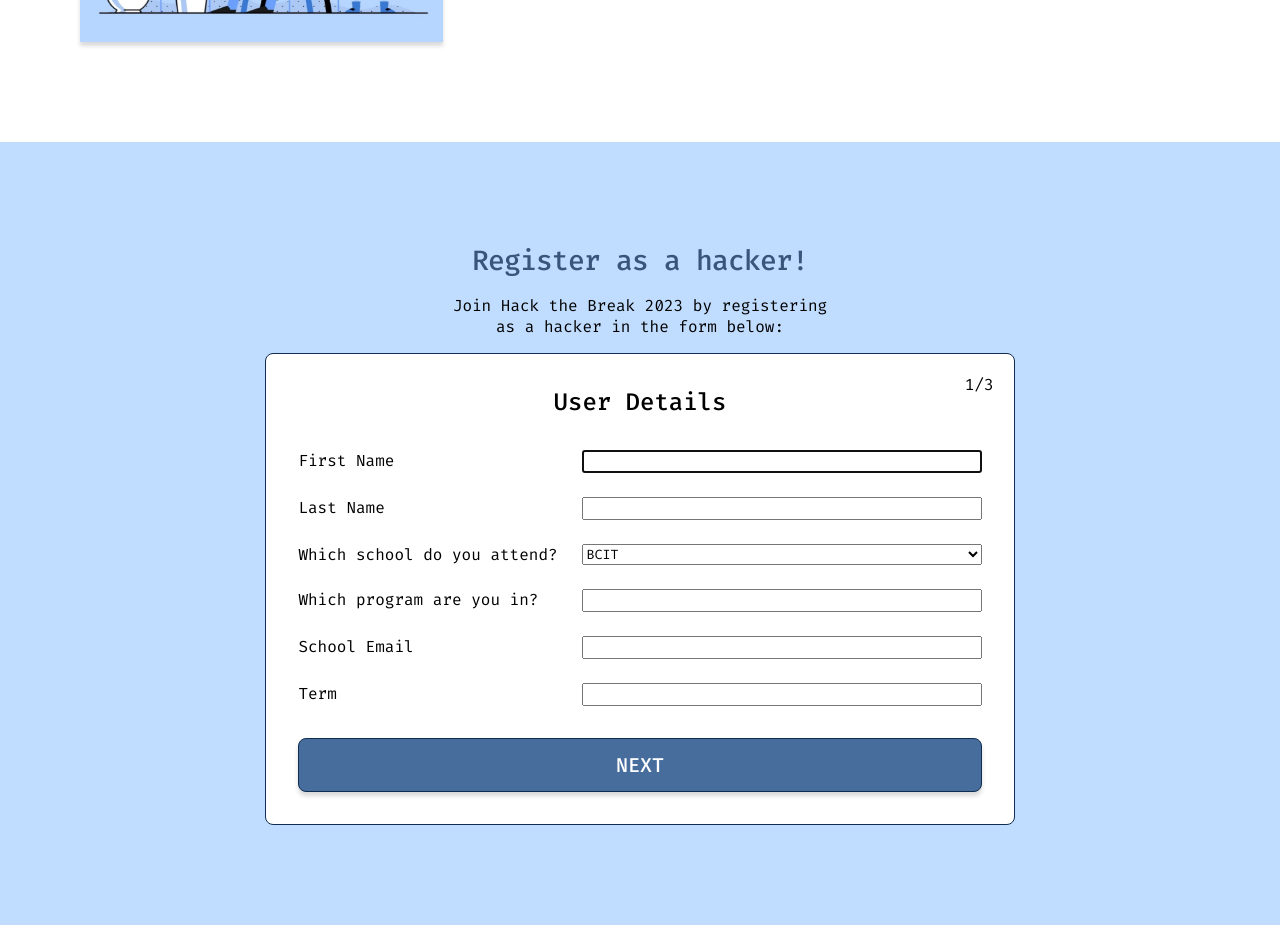
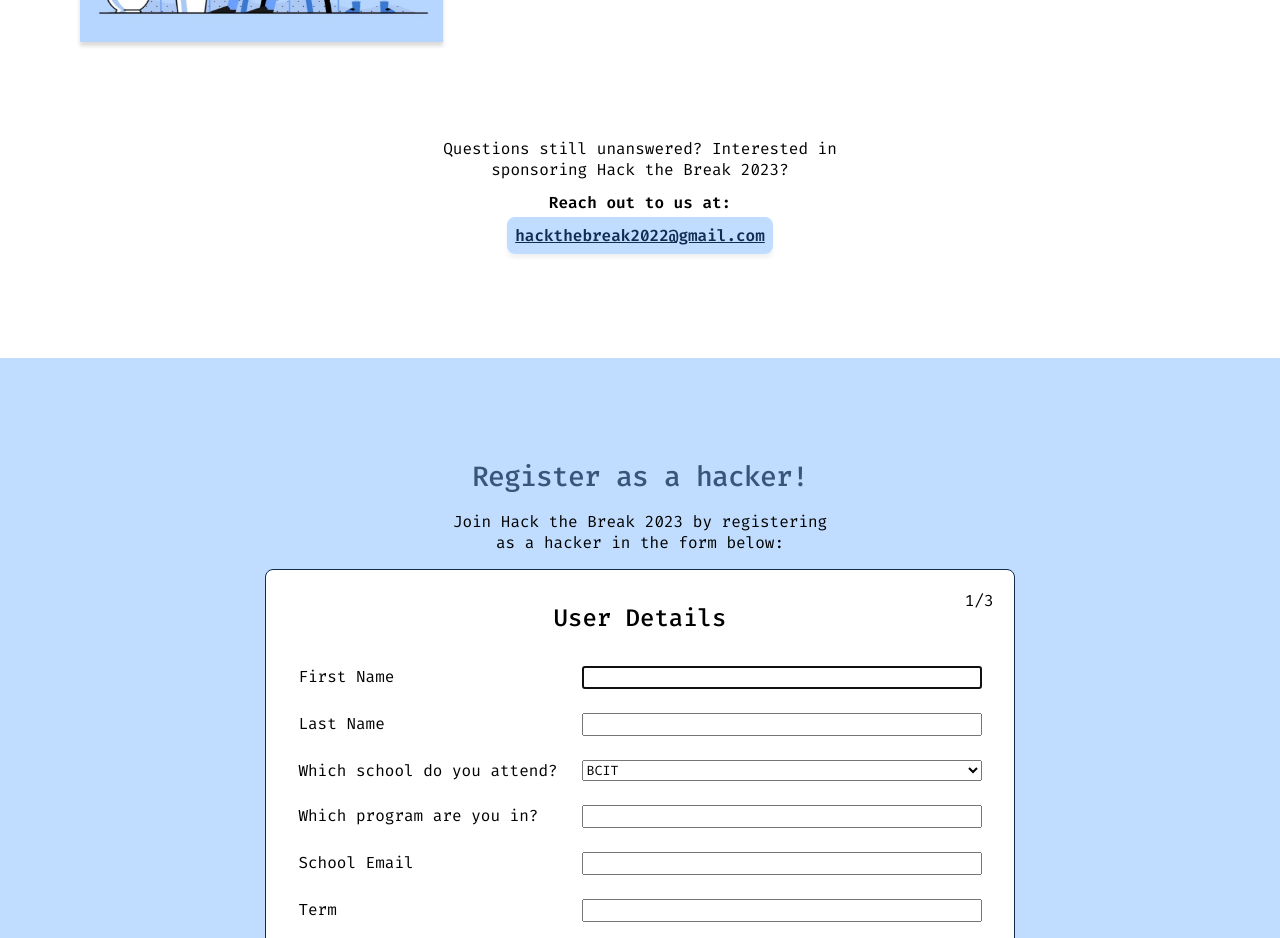
Before and after one commit to jmc37/HackTheBreak, a React (Vite) app: page / in a window 1280 px wide. Shown: the part 4040-4978 px from the top of the page. Built offline with nearby package versions, Linux system fonts and the light colour scheme; a web font is replaced by a local one.

Commit message:
Add email contact to FAQ section

```diff
--- a/src/sections/FAQ.tsx
+++ b/src/sections/FAQ.tsx
@@ -188,6 +188,11 @@
                         </Accordion>
                     </div>
                 </div>
+                <div className={styles.htbContact}>
+                    <p>Questions still unanswered? Interested in sponsoring Hack the Break 2023?</p>
+                    <p><span className={styles.reachOut}>Reach out to us at:</span></p>
+                    <p><a className={styles.htbEmail} href="mailto:hackthebreak2022@gmail.com">hackthebreak2022@gmail.com</a></p>
+                </div>
             </div>
         </section>
     );
--- a/src/styles/FAQ.module.css
+++ b/src/styles/FAQ.module.css
@@ -19,6 +19,31 @@
     border-bottom: 0;
 }
 
+.htbContact {
+    text-align: center;
+    max-width: 25rem;
+    margin: 4rem auto 0;
+}
+
+.htbContact p {
+    margin: 0.75rem auto;
+}
+
+.htbEmail {
+    font-weight: 700;
+    text-decoration: underline;
+    color: var(--secondary-blue);
+    background-color: var(--bg-blue);
+    padding: 0.5rem;
+    border-radius: 0.5rem;
+    box-shadow: 0px 0.25rem 0.25rem rgba(0, 0, 0, 0.06);
+}
+
+.reachOut {
+    font-weight: 700;
+    margin: 1rem 0;
+}
+
 @media (min-width: 768px) {
 
     .faqContainer {
@@ -37,4 +62,8 @@
         height: 38rem;
         box-shadow: 0px 0.25rem 0.25rem rgba(0, 0, 0, 0.15);
     }
+
+    .htbContact {
+        margin: 6rem auto 0;
+    }
 }
```
